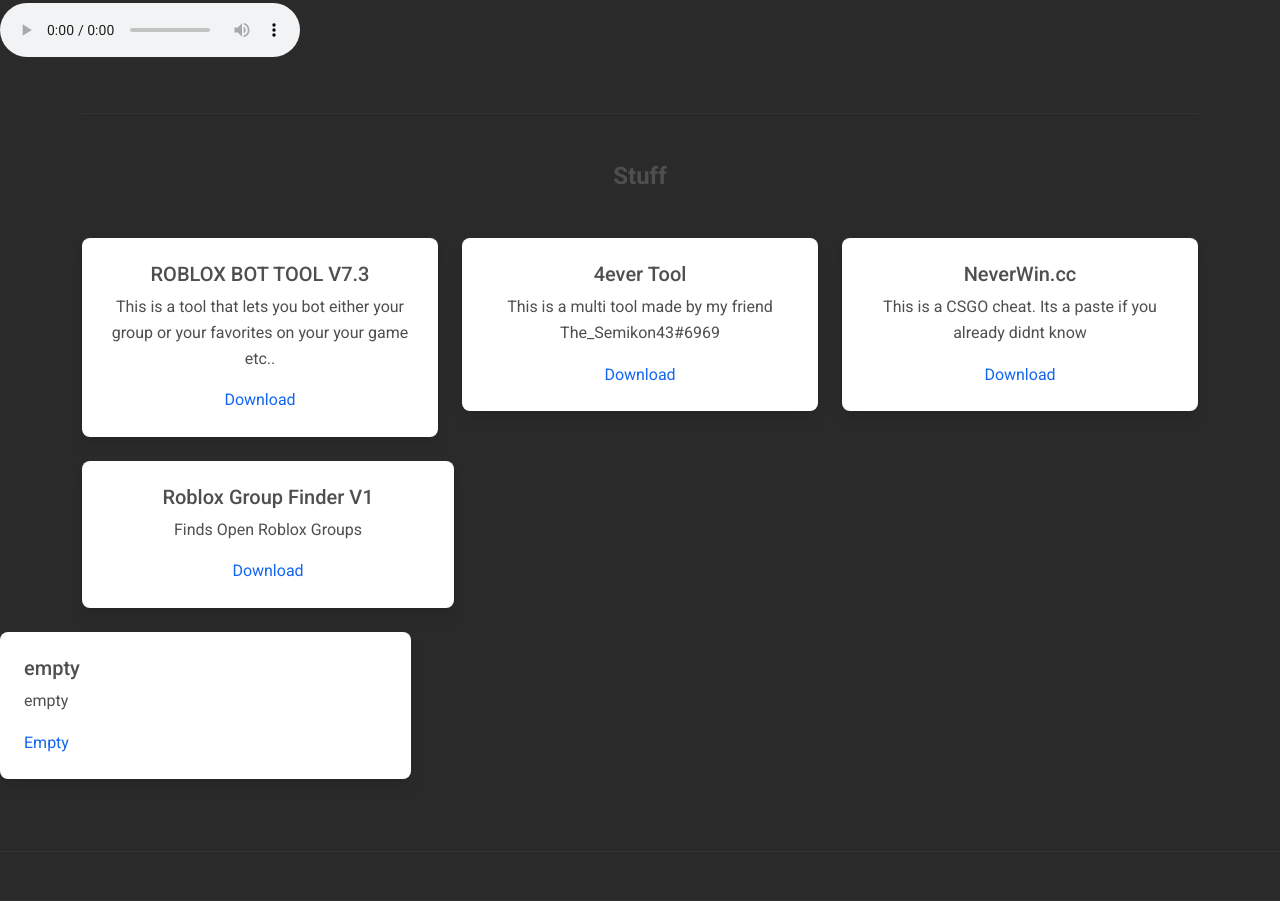
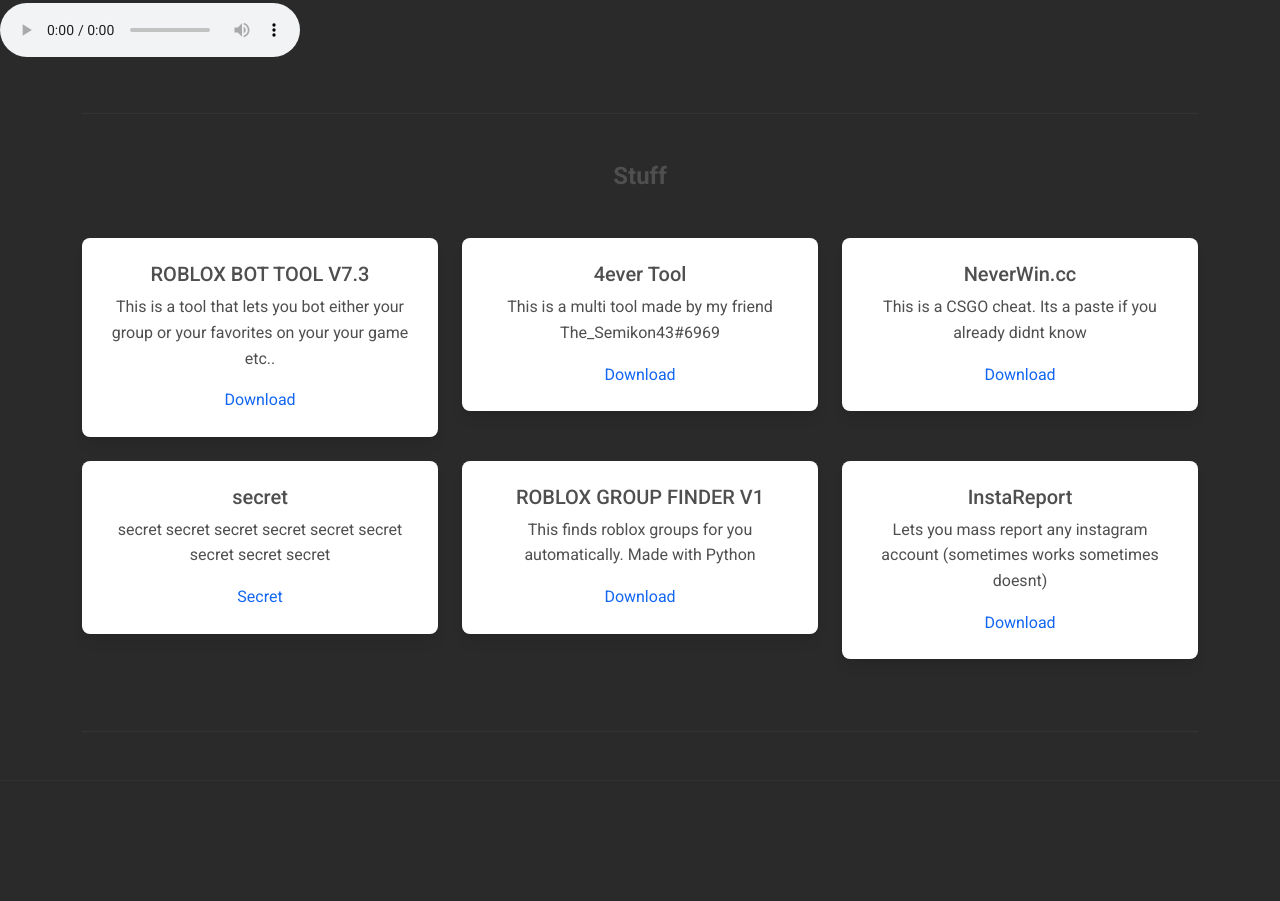
Before and after one commit to 144-144-144/144-144-144.github.io, a website: page index.html in a window 1280 px wide. Shown: the part 844-1745 px from the top of the page. After the commit the page ends 1625 px from the top, so only its background shows below. Drawn offline with nearby package versions, Linux system fonts and the light colour scheme; a script that the page names is missing; files whose address does not match are found by name.

Commit message:
Update index.html

```diff
--- a/index.html
+++ b/index.html
@@ -190,34 +190,46 @@
             </div>
           </div>
         </div>
+        <div class="row">
+          <div class="col-lg-4 col-md-12 mb-4 wow animate__animated animate__fadeInUp">
+            <div class="card card-left">
+              <div class="card-body">
+                <h5 class="card-title"> secret</h5>
+                <p class="card-text">
+                  secret secret secret secret secret secret secret secret secret
+                </p>
+
+                <a href="https://pornhub.com/gay" target="_blank" class="card-link">Secret</a>
+              </div>
+            </div>
+          </div>
+
+		<div class="col-lg-4 col-md-6 mb-4 wow animate__animated animate__fadeInUp">
+            <div class="card card-middle">
+              <div class="card-body">
+                <h5 class="card-title">ROBLOX GROUP FINDER V1</h5>
+                <p class="card-text">
+                  This finds roblox groups for you automatically. Made with Python
+                </p>
+
+                <a href="https://www.mediafire.com/file/aftza0wzm8vqe85/GFINDER_V1.rar/file" target="_blank" class="card-link">Download</a>
+              </div>
+            </div>
+          </div>
         <div class="col-lg-4 col-md-6 mb-4 wow animate__animated animate__fadeInUp">
             <div class="card card-right">
               <div class="card-body">
-                <h5 class="card-title">Roblox Group Finder V1</h5>
+                <h5 class="card-title">InstaReport</h5>
                 <p class="card-text">
-                  Finds Open Roblox Groups
+                  Lets you mass report any instagram account (sometimes works sometimes doesnt)
                 </p>
 
-                <a href="https://www.mediafire.com/file/aftza0wzm8vqe85/GFINDER_V1.rar/file" target="_blank" class="card-link">Download</a>
+                <a href="https://www.mediafire.com/file/e5ai4d8jemutuvf/INSTAREPORT.rar/file" target="_blank" class="card-link">Download</a>
 
               </div>
             </div>
           </div>
         </div>
-
-        <div class="row">
-          <div class="col-lg-4 col-md-12 mb-4 wow animate__animated animate__fadeInUp">
-            <div class="card card-left">
-              <div class="card-body">
-                <h5 class="card-title"> empty</h5>
-                <p class="card-text">
-                  empty
-                </p>
-
-                <a href="https://pornhub.com" target="_blank" class="card-link">Empty</a>
-              </div>
-            </div>
-          </div>
       </section>
       <!--Section: Content-->
 
```
